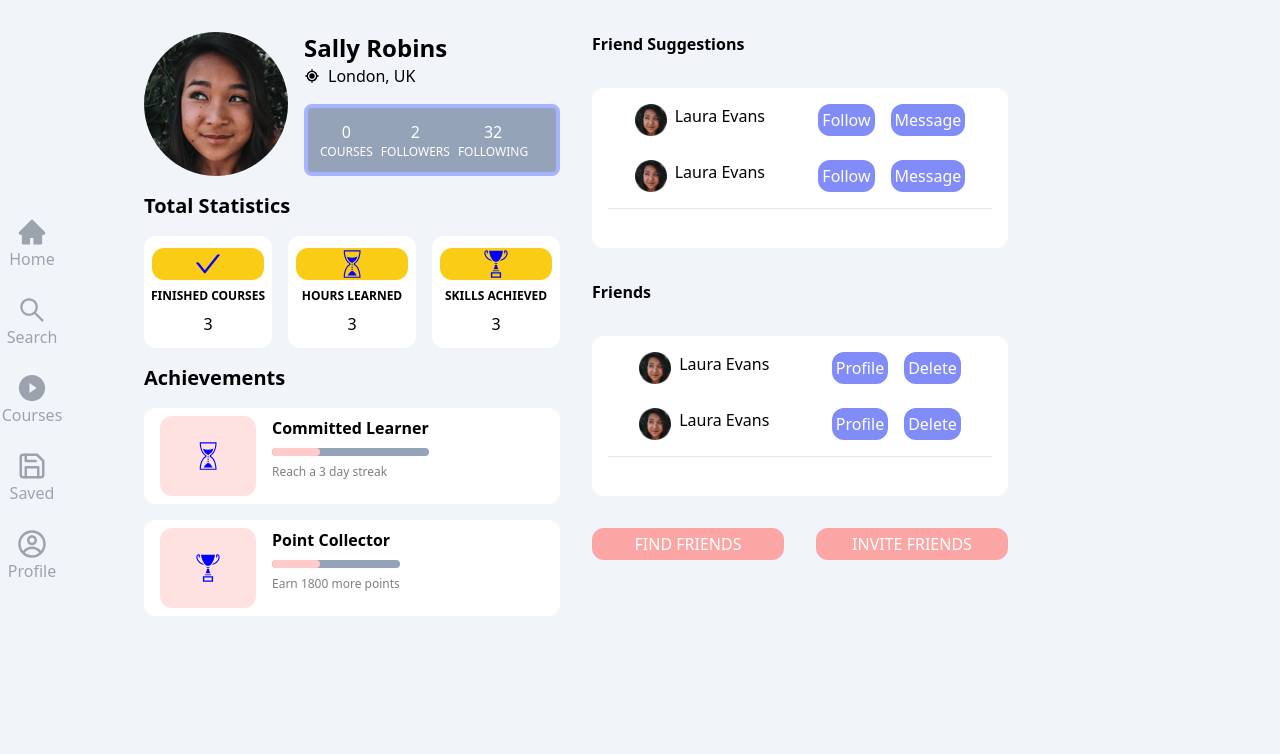
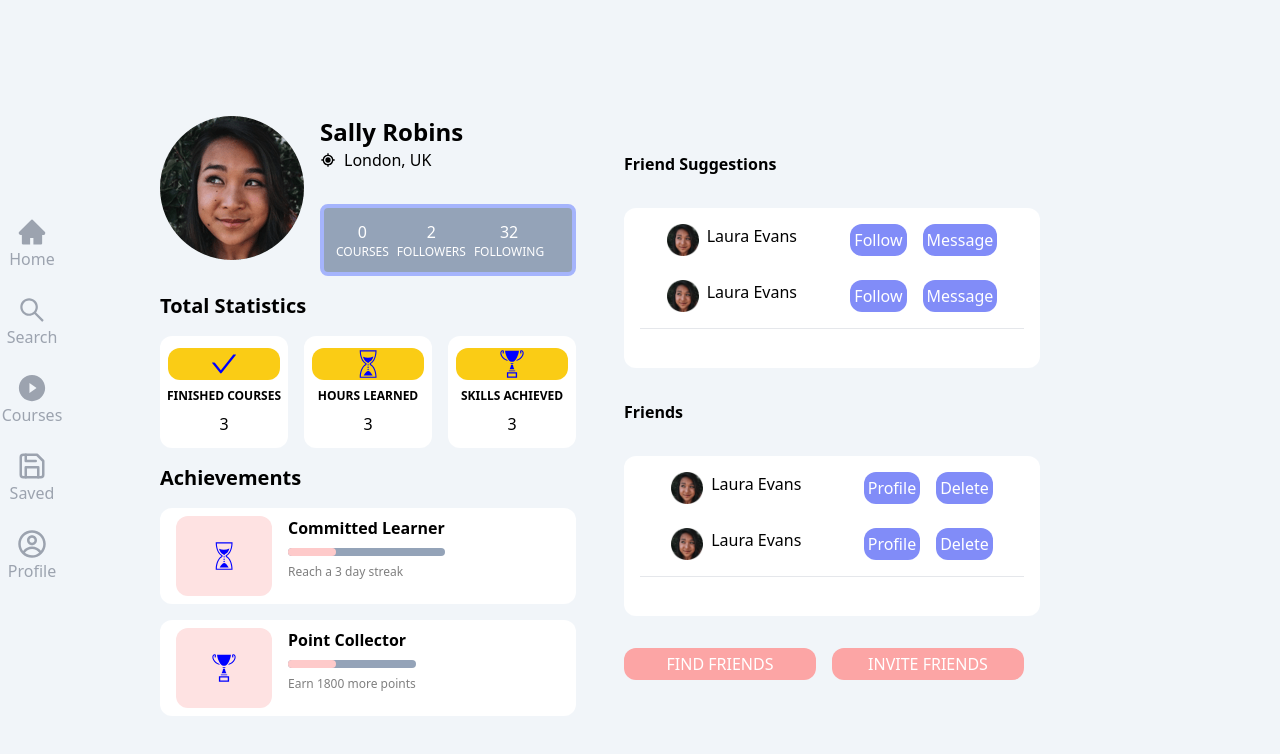
Before and after one commit to 202303-PRM-TR-FEW/CapstoneProject-Team2, a Next.js app: page /profile in a window 1280 px wide. Shown: the top 754 px of the page. Built offline with nearby package versions, Linux system fonts and the light colour scheme.

Commit message:
added responsiveness

```diff
--- a/app/profile/page.js
+++ b/app/profile/page.js
@@ -8,13 +8,13 @@ import { GiTrophyCup } from "react-icons/gi";
 
 const page = () => {
   return (
-    <div className="flex bg-slate-100 gap-8 ">
-      <div className=" flex flex-col  ml-16 h-screen">
+    <div className=" md:flex md:flex-row md:items-center md:justify-center mx-[5rem] flex flex-col items-center bg-slate-100 gap-12   ">
+      <div className=" flex flex-col   ">
         <div className="flex ml-4  ">
           <div className=" mt-8">
             <Image src={profile} alt="profile" priority={true} />
           </div>
-          <div className=" flex flex-col ml-4 gap-4">
+          <div className=" flex flex-col ml-4 gap-8">
             <div className=" mt-8">
               <h1 className=" text-2xl font-semibold">Sally Robins</h1>
               <div className=" flex gap-2 items-center">
@@ -41,7 +41,7 @@ const page = () => {
           </div>
         </div>
         <h1 className=" mt-4 text-xl font-semibold ml-4">Total Statistics</h1>
-        <div className=" flex ">
+        <div className=" flex  ">
           <div className=" ml-4 mt-4  ">
             <div className=" flex flex-col gap-2 justify-center items-center text-center bg-white rounded-xl w-32  h-28">
               <div className=" flex  justify-center items-center w-28 h-8 rounded-xl bg-yellow-400">
@@ -77,7 +77,7 @@ const page = () => {
           </div>
         </div>
         <h1 className="text-xl font-semibold mt-4 ml-4">Achievements</h1>
-        <div className=" flex gap-4 bg-white w-[26rem] rounded-xl ml-4 mt-4 p-2">
+        <div className=" flex gap-4  bg-white w-[26rem] rounded-xl ml-4 mt-4 p-2">
           <div className=" flex items-center justify-center rounded-xl ml-2  w-24 h-20 bg-red-100">
             <GiSandsOfTime size={30} color="blue" />
           </div>
@@ -89,7 +89,7 @@ const page = () => {
             <p className=" text-xs opacity-50">Reach a 3 day streak</p>
           </div>
         </div>
-        <div className=" flex gap-4 bg-white w-[26rem] rounded-xl ml-4 mt-4 p-2">
+        <div className=" flex gap-4  bg-white w-[26rem] rounded-xl ml-4 mt-4 p-2">
           <div className=" flex items-center justify-center rounded-xl ml-2  w-24 h-20 bg-red-100">
             <GiTrophyCup size={30} color="blue" />
           </div>
@@ -103,7 +103,7 @@ const page = () => {
         </div>
       </div>
 
-      <div className=" mt-8">
+      <div className=" flex flex-col mt-8">
         <h1 className="font-bold ">Friend Suggestions</h1>
         <div className=" mt-8  bg-white w-[26rem] p-4 h-40 rounded-xl">
           <div className="flex   justify-around">
@@ -188,7 +188,7 @@ const page = () => {
           </div>
           <hr className=" mt-4" />
         </div>
-        <div className="flex gap-4 mt-8  justify-between">
+        <div className="flex gap-4 mt-8">
           <button className=" bg-red-300 rounded-xl w-[12rem] p-1 text-white ">
             FIND FRIENDS
           </button>
```
